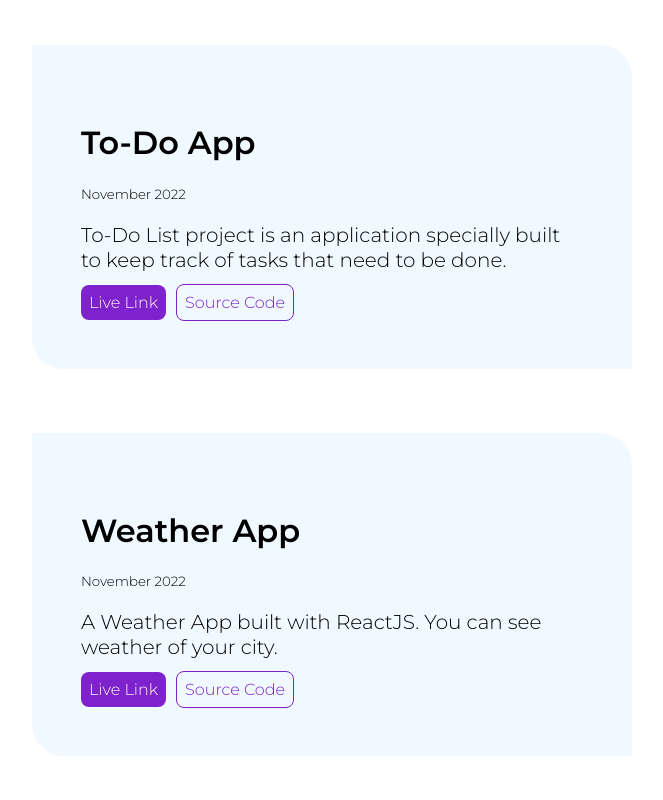
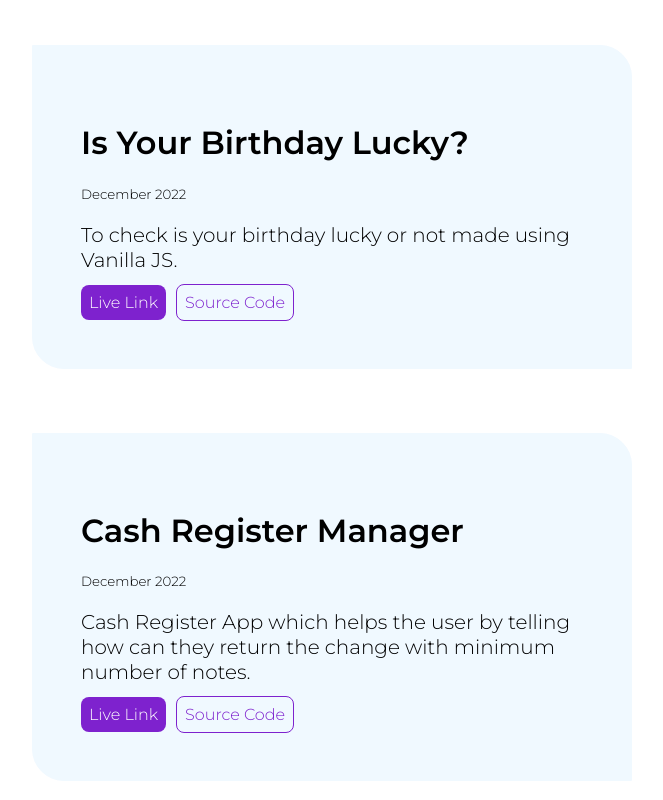
Before and after one commit to yash-purkar/portfolio, a React (Create React App) app: page /projects in a window 1280 px wide. Shown: the part 580-1380 px from the top of the page, without its empty margins (308-971 px from the left). Built offline with nearby package versions, Linux system fonts and the light colour scheme.

Commit message:
docs: added projects

```diff
--- a/src/Components/Home/HomeData.js
+++ b/src/Components/Home/HomeData.js
@@ -1,9 +1,8 @@
-import React from 'react';
 // heading="Technologies" txt="I'm familier with HTML5, CSS3, Git, JavaScript, NodeJs, ReactJs, and Web Hosting." type="ow" wantBtn="no"
 const data = [
   {
     heading: "Technologies",
-    txt: "I'm familier with HTML5, CSS3, Git, JavaScript, ReactJs, and Web Hosting.",
+    txt: "I'm familier with HTML5, CSS3, Git, JavaScript, ReactJs, and Web Hosting. My Portfolio has been also made using ReactJS.",
     type: "ow",
     wantBtn: "no"
   },
--- a/src/Components/Projects/ProjData.js
+++ b/src/Components/Projects/ProjData.js
@@ -1,9 +1,23 @@
 
 const data = [
   {
+    heading: "Is Your Birthday Lucky?",
+    date: "December 2022",
+    text: "To check is your birthday lucky or not made using Vanilla JS.",
+    liveLink: "https://yash-purkar-is-your-birthday-lucky.netlify.app/",
+    code: "https://github.com/yash-purkar/IsYourBirthdayLucky"
+  },
+  {
+    heading: "Cash Register Manager",
+    date: "December 2022",
+    text: "Cash Register App which helps the user by telling how can they return the change with minimum number of notes.",
+    liveLink: "https://yashpurkar-cash-register.netlify.app/",
+    code: "https://github.com/yash-purkar/cash-register"
+  },
+  {
     heading: "To-Do App",
     date: "November 2022",
-    text: "To-Do List project is an application specially built to keep track of tasks that need to be done.",
+    text: "To-Do List project is an application specially built to keep track of tasks that need to be done. Built with ReactJs",
     liveLink: "https://yashpurkar-todo-app.netlify.app",
     code: "https://github.com/yash-purkar/todo_app"
   },
```
